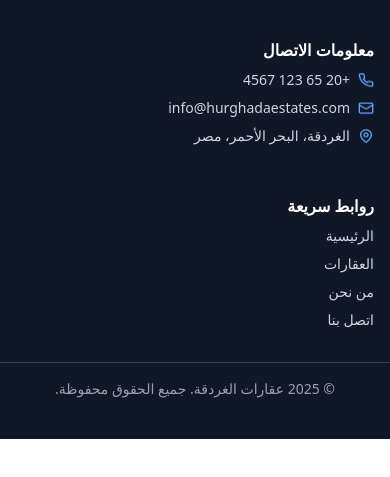
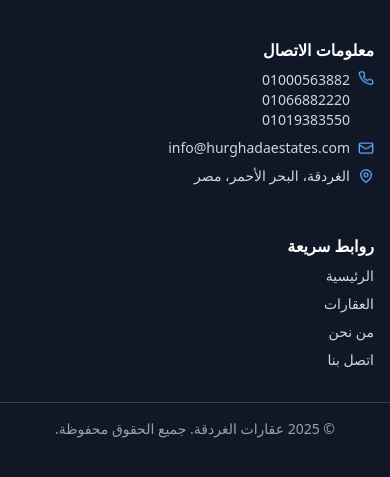
Before and after one commit to saif9402/zaid-main, a website: page src/index.html in a window 390 px wide. Shown: the part 2686-3163 px from the top of the page. Before the commit the page ends 3125 px from the top, so only its background shows below. Drawn offline with Linux system fonts and the light colour scheme; no server answers.

Commit message:
testing phone number

```diff
--- a/src/index.html
+++ b/src/index.html
@@ -221,9 +221,19 @@
         <div>
           <h4 class="text-white font-bold mb-2">معلومات الاتصال</h4>
           <ul class="text-sm space-y-2">
-            <li class="flex items-center">
-              <img src="img/contact.png" alt="هاتف" class="h-4 w-4 ml-2" />+20
-              65 123 4567
+            <li class="flex justify-start">
+              <img src="img/contact.png" alt="هاتف" class="h-4 w-4 ml-2" />
+              <ul>
+                <li>
+                  <a href="+201000563882">01000563882</a>
+                </li>
+                <li>
+                  <a href="+201066882220">01066882220</a>
+                </li>
+                <li>
+                  <a href="+201019383550">01019383550</a>
+                </li>
+              </ul>
             </li>
             <li class="flex items-center">
               <img
```
Also changed, not shown: src/output.css.
